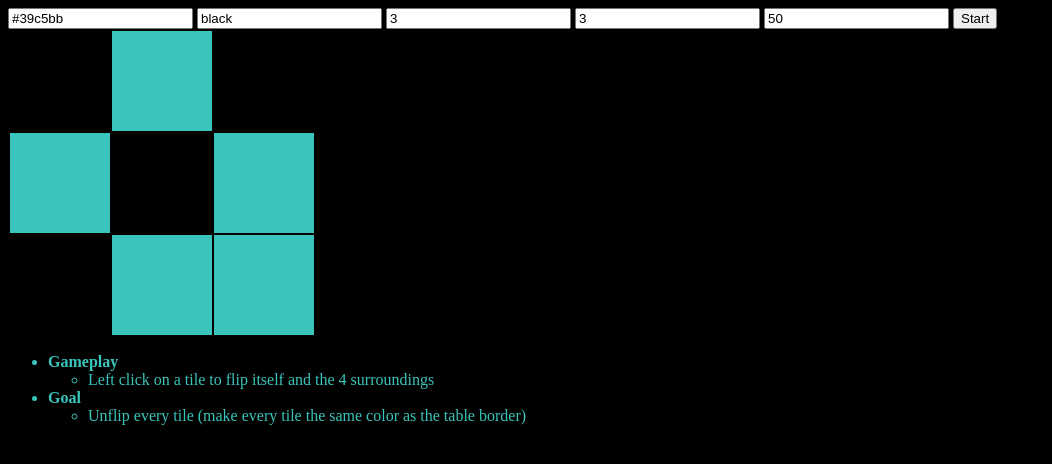
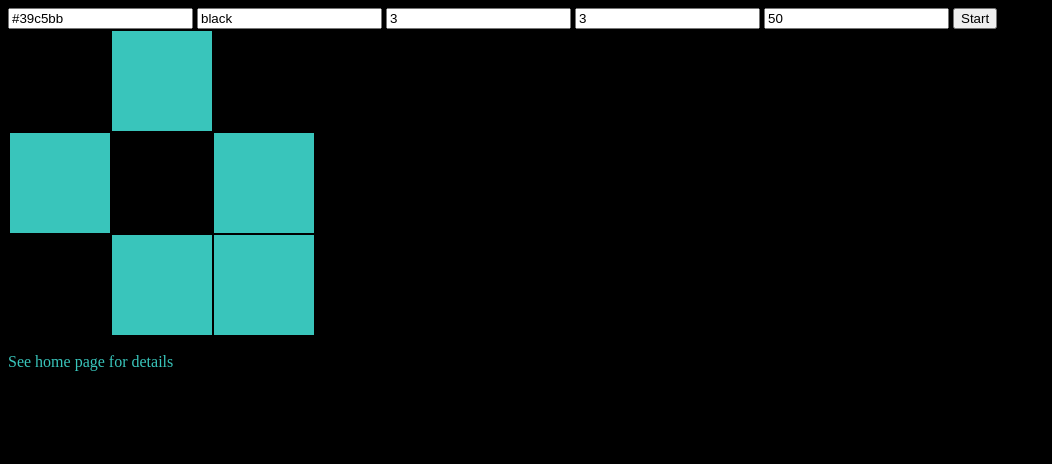
Before and after one commit to Floateresting/floateresting.github.io, a plain HTML site: page flip/index.html in a window 1280 px wide. Shown: the whole page, without its empty margins (0-1052 px from the left). Drawn offline with Linux system fonts and the light colour scheme.

Commit message:
Add link to home page

```diff
--- a/flip/index.html
+++ b/flip/index.html
@@ -20,30 +20,13 @@
         <tbody>
         </tbody>
     </table>
-    <ul>
-        <li>
-            <strong>Gameplay</strong>
-            <ul>
-                <li>
-                    Left click on a tile to flip itself and the 4 surroundings
-                </li>
-            </ul>
-        </li>
-        <li>
-            <strong>Goal</strong>
-            <ul>
-                <li>
-                    Unflip every tile (make every tile the same color as the table border)
-                </li>
-            </ul>
-        </li>
-    </ul>
+
+    <p><a id="home"></a></p>
     <link rel="stylesheet" type="text/css" href="./index.css">
     <link rel="stylesheet" type="text/css" href="../global.css">
     <script type="text/javascript" src="../utils.js"></script>
     <script type="text/javascript" src="./flip.js"></script>
     <script type="text/javascript" src="./index.js"></script>
-
 </body>
 
 </html>
--- a/utils.js
+++ b/utils.js
@@ -47,3 +47,6 @@ function shuffle(a) {
         [a[i], a[j]] = [a[j], a[i]];
     }
 }
+$('#home')
+    .attr('src', window.location.href.split('/').slice(0, 4).join('/'))
+    .text('See home page for details');
--- a/utils.ts
+++ b/utils.ts
@@ -40,3 +40,7 @@ function shuffle(a: number[]) {
         [a[i], a[j]] = [a[j], a[i]];
     }
 }
+
+$('#home')
+    .attr('src', window.location.href.split('/').slice(0, 4).join('/'))
+    .text('See home page for details');
```
Also changed, not shown: arithmetic/index.html (+2 -10 lines), minesweeper/index.html (+2 -0 lines), global.css (line endings or trailing spaces).
